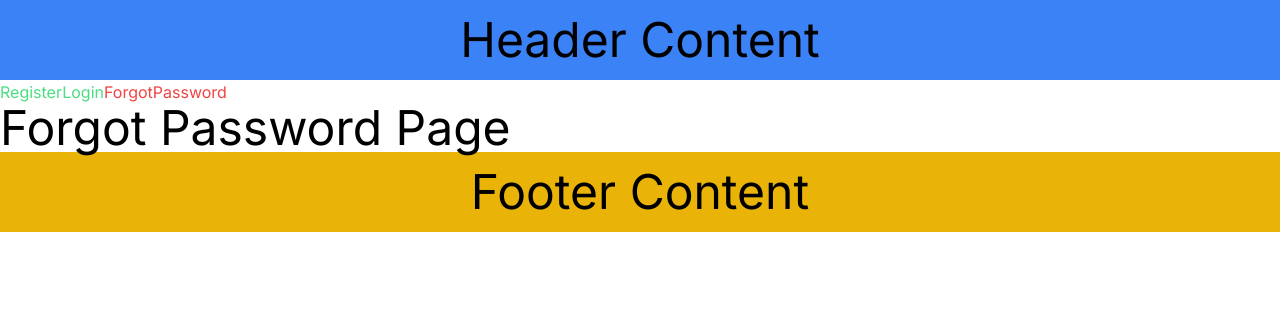
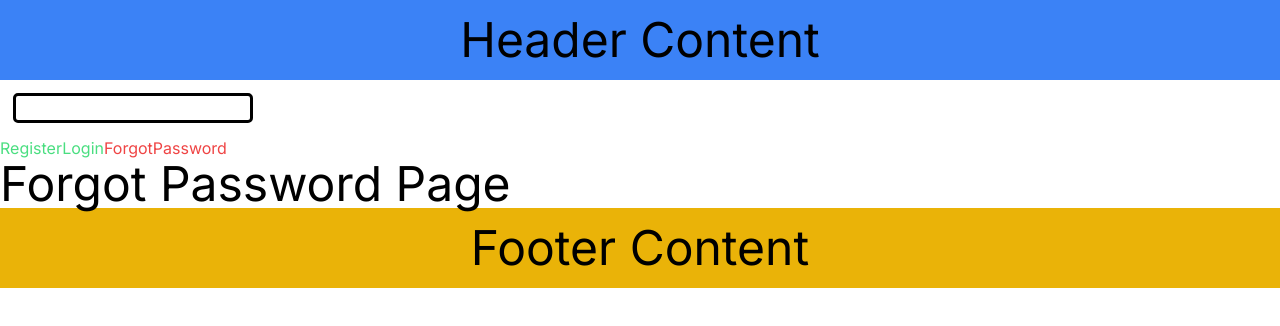
Before and after one commit to madhuraitsolutions/Next.js-Excerise, a Next.js app: page /forgotpwd in a window 1280 px wide. Shown: the top 326 px of the page. Built offline with nearby package versions, Linux system fonts and the light colour scheme.

Commit message:
(auth)/layout.tsx file updated

```diff
--- a/src/app/(auth)/layout.tsx
+++ b/src/app/(auth)/layout.tsx
@@ -2,6 +2,7 @@
 
 import Link from "next/link";
 import { usePathname } from "next/navigation";
+import { useState } from "react";
 
 const navlinks = [
     { name: 'Register', href: '/register' },
@@ -16,9 +17,15 @@ export default function RootLayout({
 }) {
 
     const pathname = usePathname()
+    const [input, setInput] = useState('')
 
     return (
         <>
+            <div className="p-4">
+                <input value={input}
+                    onChange={(e) => setInput(e.target.value)}
+                    className="outline rounded-sm" />
+            </div>
             {
                 navlinks.map((link) => {
                     const isActive = pathname.startsWith(link.href)
```
